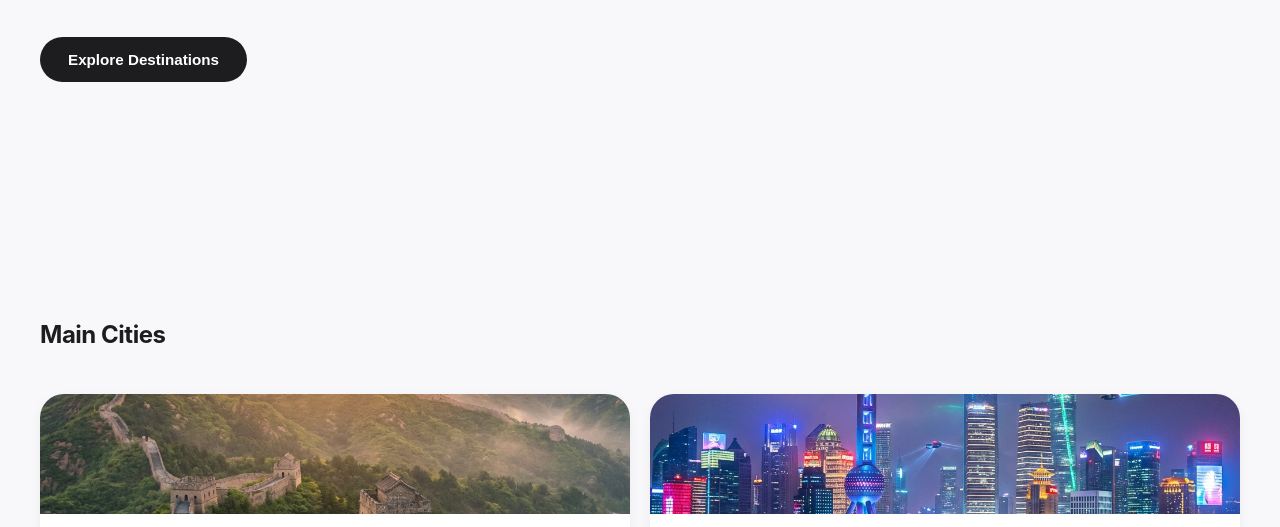
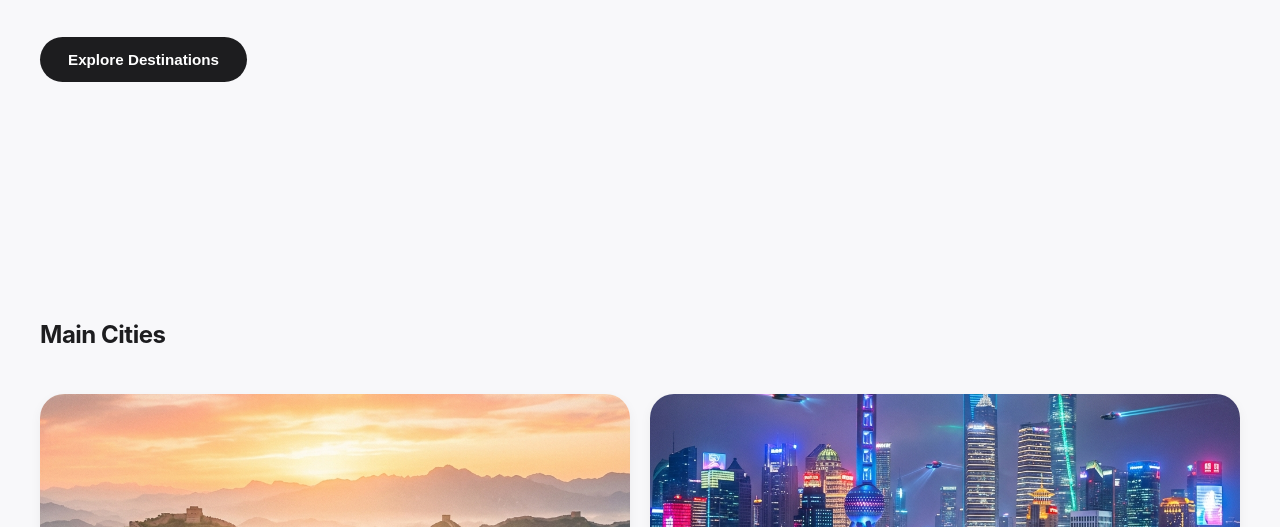
Before and after one commit to dragonfly90/china_travel_cities, a website built with Vite: page index.html in a window 1280 px wide. Shown: the part 404-931 px from the top of the page. Built offline with nearby package versions, Linux system fonts and the light colour scheme; files whose address does not match are found by name.

Commit message:
Fix Beijing/Shanghai photo alignment - increase Shanghai image height

```diff
--- a/src/style.css
+++ b/src/style.css
@@ -244,6 +244,20 @@ nav {
   flex-shrink: 0;
 }
 
+/* Featured card (Beijing 2x2) - image fills entire card */
+.span-2-row .card-image {
+  height: 100%;
+  position: absolute;
+  top: 0;
+  left: 0;
+  width: 100%;
+}
+
+/* Wide card (Shanghai 2x1) - taller image */
+.span-2-col:not(.span-2-row) .card-image {
+  height: 160px;
+}
+
 .card-image img {
   width: 100%;
   height: 100%;
```
